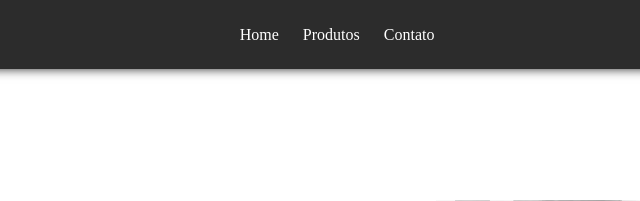
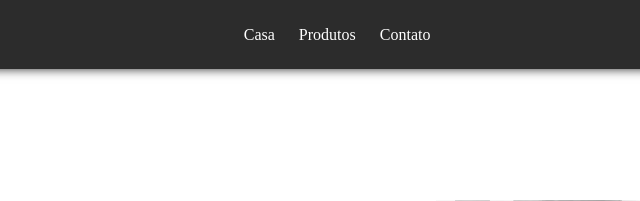
Before and after one commit to PauloFratta/F-STA-ENG-SII-Projetos-2-2025-E03, a plain HTML site: page index.html in a window 1280 px wide. Shown: the top 201 px of the page, 382-1022 px from the left. Drawn offline with Linux system fonts and the light colour scheme.

Commit message:
Update index.html

```diff
--- a/index.html
+++ b/index.html
@@ -12,7 +12,7 @@
             <h1 class="logo" >STREET<span>STORE</span></h1>
             <nav>
                  <ul>
-                    <li>Home</li>
+                    <li>Casa</li>
                     <li>Produtos</li>
                     <li>Contato</li>
                 </ul>
```
